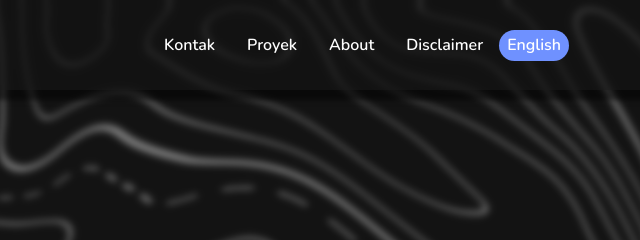
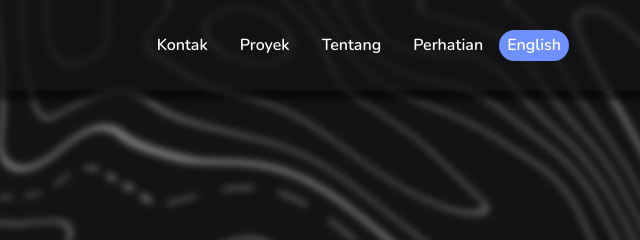
Before and after one commit to Moralee/Moralee.github.io, a plain HTML site: page in-id/index.html in a window 1280 px wide. Shown: the top 240 px of the page, 615-1255 px from the left. Drawn offline with nearby package versions, Linux system fonts and the light colour scheme.

Commit message:
Update index.html

```diff
--- a/in-id/index.html
+++ b/in-id/index.html
@@ -18,8 +18,8 @@
             <ul class="Navigation">
                 <li><a id="ContactsN" href="Kontak">Kontak</a>
                 <li><a id="ProjectsN" href="Proyek">Proyek</a>
-                <li><a id="AboutN" href="Tentang">About</a>
-                <li><a id="DisclaimerN" href="Tentang">Disclaimer</a>
+                <li><a id="AboutN" href="Tentang">Tentang</a>
+                <li><a id="DisclaimerN" href="Perhatian">Perhatian</a>
         </nav>
         <a class="English" href="/en-us/"><button>English</button></a>
     </header>
```
